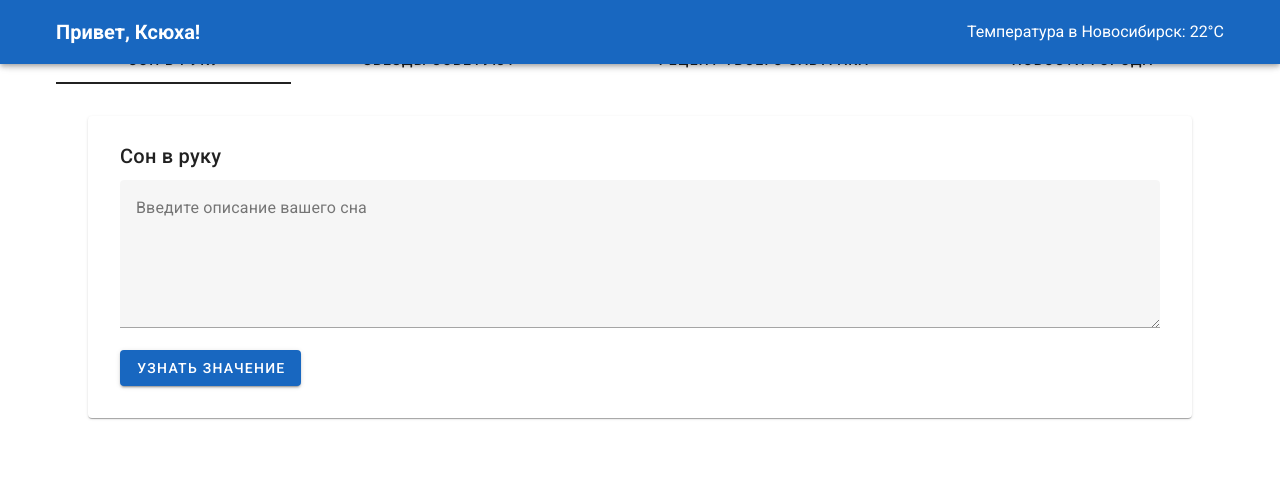
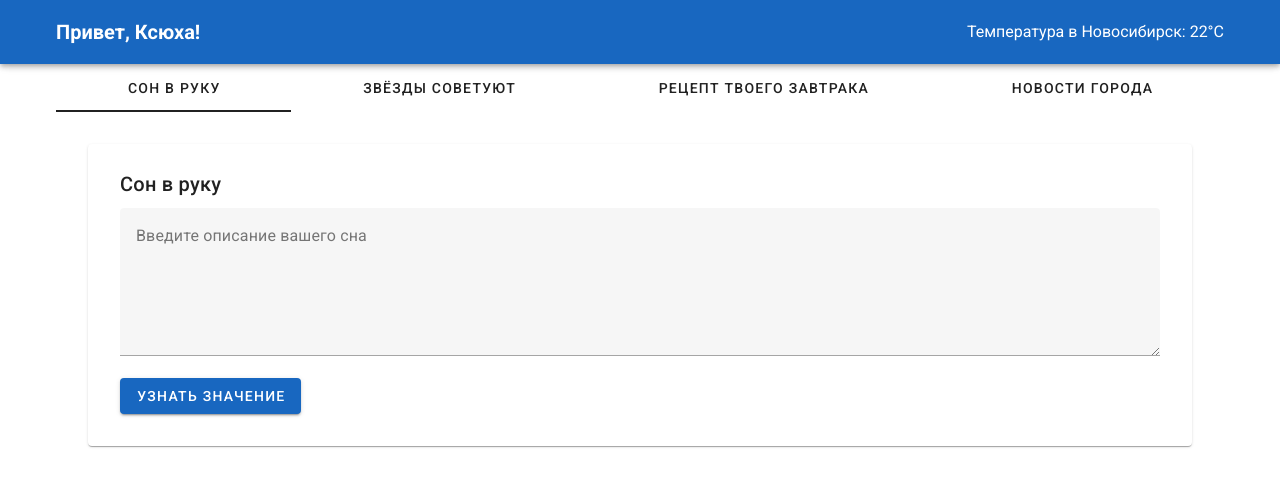
Before and after one commit to Anlrey1/dream, a Vue app: page /dream in a window 1280 px wide. Shown: the top 486 px of the page. Built offline with nearby package versions, Linux system fonts and the light colour scheme.

Commit message:
Исправлено перекрытие шапки в Vuetify

```diff
--- a/src/App.vue
+++ b/src/App.vue
@@ -12,7 +12,7 @@
     </v-app-bar>
 
     <!-- Основной контент -->
-    <v-container class="mt-5">
+    <v-container class="mt-12">
       <!-- Навигация по страницам (рендерится только если есть вкладки) -->
       <v-tabs v-if="tabsReady" v-model="tab" background-color="blue" grow>
         <v-tab to="/dream">Сон в руку</v-tab>
```
